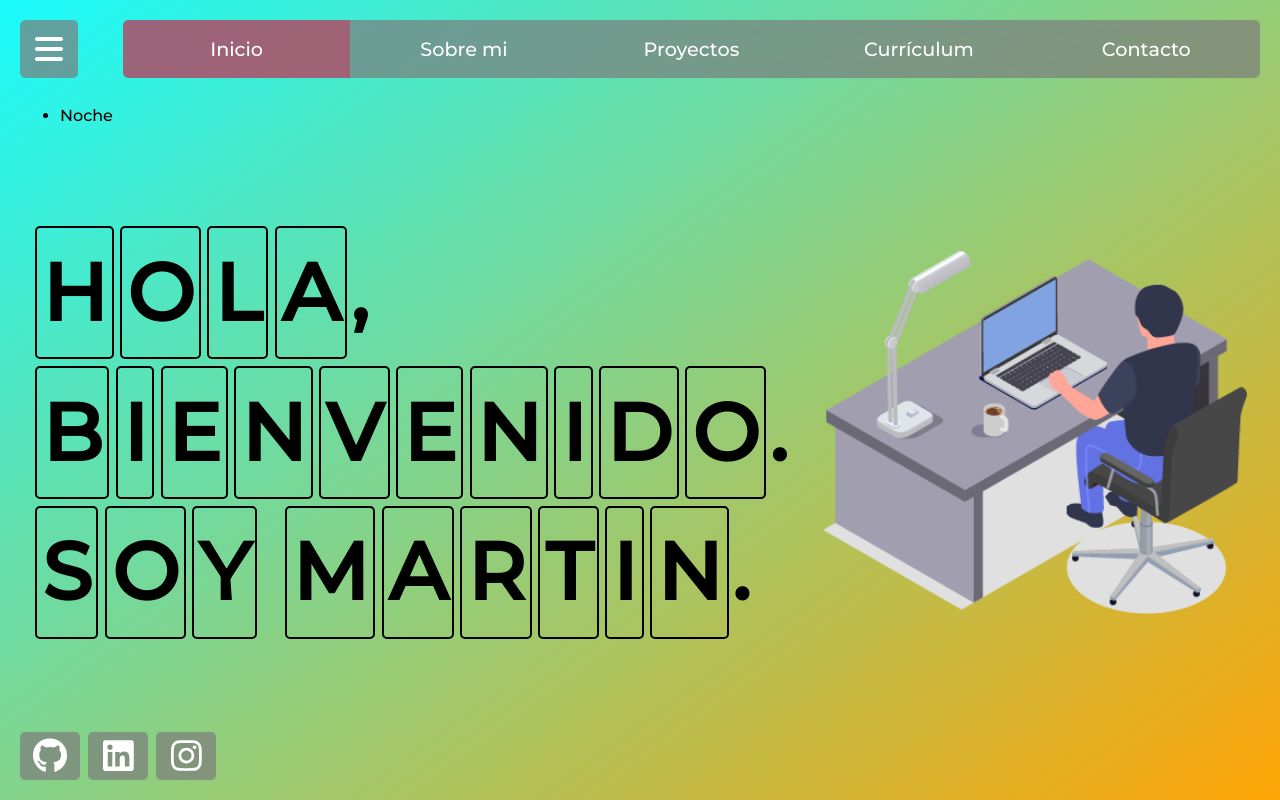
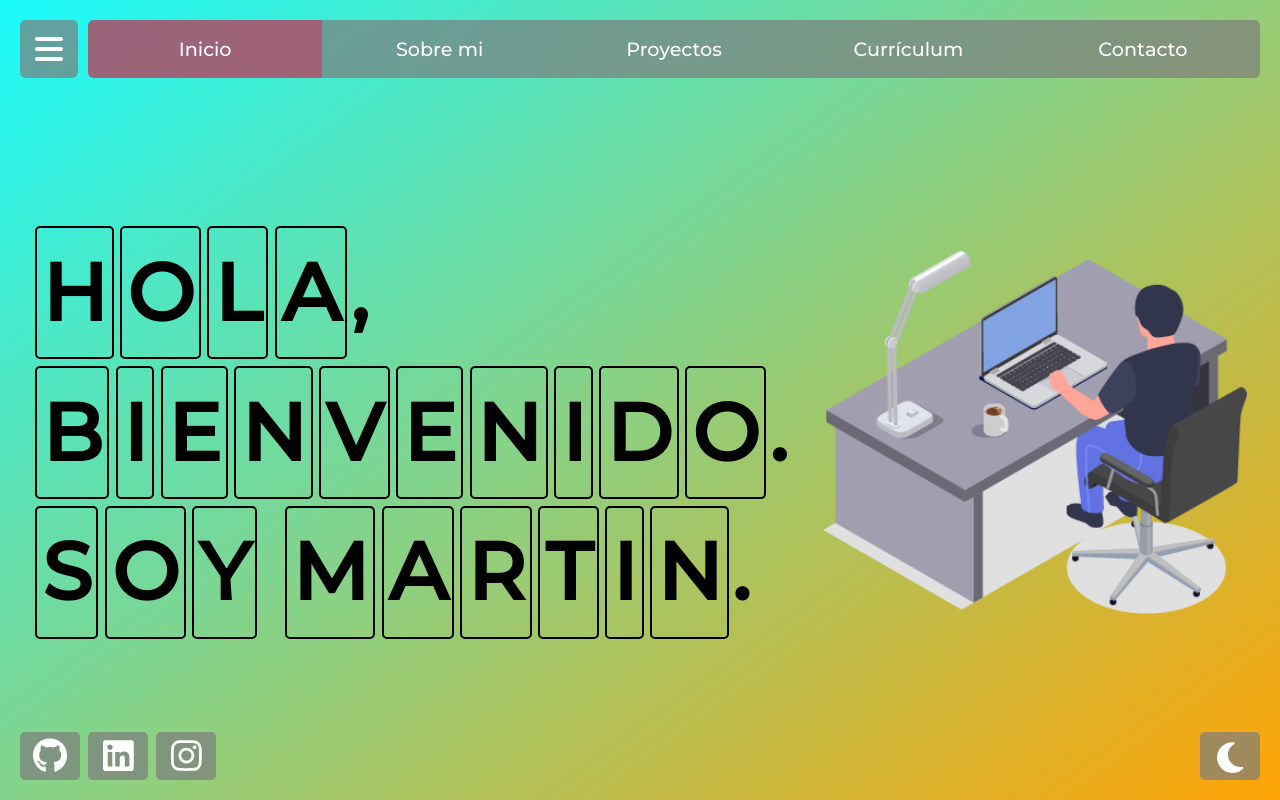
Before and after one commit to Martingago/martin-cv, a Vue app: page / in a window 1280 px wide. Built offline with nearby package versions, Linux system fonts and the light colour scheme; no server answers.

Commit message:
menu de darkmode ajustado

```diff
--- a/src/assets/css/navegador.css
+++ b/src/assets/css/navegador.css
@@ -9,7 +9,7 @@
         z-index: 999;
         transition: background-color .3s linear;
     }
-    .navigation-index li div {
+    .navigation-index li button {
         position: fixed;
         display: flex;
         justify-content: center;
@@ -23,7 +23,9 @@
         border-radius: 5px;
         backdrop-filter: blur(4px);
         cursor: pointer;
+        border: none;
         z-index: 999;
+        transition: all .3s linear;
     }
     .navegation-menu{
        display: none;
@@ -39,12 +41,10 @@
         grid-template-rows: 1fr auto;
         width: 100vw;
         height: 100vh;
-        padding-bottom: 20vh;
         background-color: rgb(255, 164, 5);
         background: var(--color-background);
+        transition: all .3s linear;
     }
-
-
 
     /* Boton de inicio */
     .expanded-movile-menu .main-menu-section .navigation-index {
@@ -52,7 +52,7 @@
         height: fit-content;
     }
 /* Boton MENU */
-.expanded-movile-menu .navigation-index li div {
+.expanded-movile-menu .navigation-index li button {
     position: relative;
 }
 
@@ -66,6 +66,7 @@
         margin: auto;
         border-radius: 5px;
         overflow: hidden;
+        transition: all .3s linear;
     }
 
     .expanded-movile-menu .main-menu-section .navegation-menu li{
@@ -84,20 +85,18 @@
         text-decoration: none;
         background-color: var(--colormenu);
         border-radius: 5px;
+        transition: all .3s linear;
     }
     .expanded-movile-menu .main-menu-section .navegation-menu li .router-link-exact-active{
         background-color: rgba(184, 64, 94, .8);
     }
 
-
-
 /*  Menu Footer */
 .expanded-movile-menu .main-menu-subfooter {
-    display: flex;
-    width: 100vw;
-    height: fit-content;
+    display: grid;
+    grid-template-rows: auto auto;
+    width: 100%;
     margin: auto;
-    overflow: hidden;
 }
 
 .expanded-movile-menu .main-menu-subfooter .navegation-social {
@@ -107,6 +106,7 @@
     width: inherit;
     gap: 1rem;
     margin: auto;
+    padding-bottom: 2.5rem;
 }
 
 .expanded-movile-menu .main-menu-subfooter .navegation-social li a {
@@ -120,7 +120,41 @@
     color: white;
     background-color: var(--colormenu);
     border-radius: 5px;
+    transition: all .3s linear;
 }
+
+/* toggle dark-mode */
+
+.toggle-dark-mode-nav{
+    display: flex;
+    align-items: flex-end;
+    justify-content: flex-end;
+    transition: all .5s linear;
+}
+    .toggle-dark-mode-nav li{
+        width: 60px;
+        height: 48px;
+        margin: 20px;
+    }
+    .toggle-dark-mode-nav li button{
+        width: inherit;
+        height: inherit;
+        border: none;
+        background-color: var(--colormenu);
+        backdrop-filter: blur(4px);
+        border-radius: 5px;
+        font-size: 2.2rem;
+        color: white;
+        cursor: pointer;
+        transition: all .3s linear;
+    }
+    .toggle-dark-mode-nav li button:hover{
+        background-color: var(--colormenu-hover);
+    }
+    .toggle-dark-mode-nav li button svg{
+        transition: all .2s linear;
+    }
+
 }
 
 @media screen and (min-width:1081px) {
@@ -167,7 +201,7 @@
     }
 
     /* Boton principal menu */
-    .main-menu-section .navigation-index li div {
+    .main-menu-section .navigation-index li button {
         display: flex;
         justify-content: center;
         align-items: center;
@@ -180,9 +214,11 @@
         background-color: var(--colormenu);
         backdrop-filter: blur(4px);
         font-size: 2rem;
+        border: none;
         padding: .5rem 1rem;
         border-radius: 5px;
-        cursor: pointer
+        cursor: pointer;
+        transition: all .3s linear;
     }
 
     /* Menu navegación */
@@ -211,11 +247,10 @@
 
     /* SUB-FOOTER SOCIAL MEDIA */
 
-
     .main-menu-subfooter .navegation-social {
         display: grid;
         width: fit-content;
-        grid-template-columns: auto auto auto;
+        grid-template-columns: repeat(3, auto);
         position: fixed;
         bottom: 0;
         gap: .5rem;
@@ -248,6 +283,37 @@
     .main-menu-subfooter .navegation-social li a:hover {
         background-color: var(--colormenu-hover);
     }
+    /* toggle dark mode */
+    .toggle-dark-mode-nav{
+        position: fixed;
+        display: grid;
+        bottom: 20px;
+        right: 20px;
+        margin: 20px;
+        transition: all .5s linear;
+    }
+        .toggle-dark-mode-nav li{
+            width: 60px;
+            height: 48px;
+        }
+        .toggle-dark-mode-nav li button{
+            width: inherit;
+            height: inherit;
+            border: none;
+            background-color: var(--colormenu);
+            backdrop-filter: blur(4px);
+            border-radius: 5px;
+            font-size: 2.2rem;
+            color: white;
+            cursor: pointer;
+            transition: all .3s linear;
+        }
+        .toggle-dark-mode-nav li button:hover{
+            background-color: var(--colormenu-hover);
+        }
+        .toggle-dark-mode-nav li button svg{
+            transition: all .2s linear;
+        }
 
 
 /* boton menu  */
@@ -265,5 +331,8 @@
 .expanded-movile-menu .navegation-social{
     transform: translateX(-400%);
 }
+.expanded-movile-menu .toggle-dark-mode-nav{
+    transform: translateX(400%);
+}
 
 }
--- a/src/assets/css/skeleton/skeleton-circle-images.css
+++ b/src/assets/css/skeleton/skeleton-circle-images.css
@@ -2,7 +2,7 @@
     width: 100%;
     max-width: 600px;
     margin: 1rem;
-    border-radius: 20px;
+    border-radius: 5px;
 }
 
 @media screen and (max-width:1200px) {
--- a/src/components/Navegador.vue
+++ b/src/components/Navegador.vue
@@ -5,9 +5,9 @@
             <nav class="main-menu-section">
                 <ul class="navigation-index">
                     <li>
-                        <div>
+                        <button>
                             <font-awesome-icon @click="isActive = !isActive" :icon="['fa', 'bars']"></font-awesome-icon>
-                        </div>
+                        </button>
                     </li>
                 </ul>
                 <ul class="navegation-menu">
@@ -25,11 +25,6 @@
                     </li>
                     <li>
                         <router-link @click="cerrarMenu" to="/contacto">Contacto</router-link>
-                    </li>
-                </ul>
-                <ul>
-                    <li>
-                        <div @click="toggleDarkMode">Noche</div>
                     </li>
                 </ul>
             </nav>
@@ -52,6 +47,14 @@
                         </a>
                     </li>
                 </ul>
+                <ul class="toggle-dark-mode-nav">
+                    <li>
+                        <button @click="toggleDarkMode">
+                            <font-awesome-icon v-if="darkMode" :icon="['fa', 'sun']"></font-awesome-icon>
+                            <font-awesome-icon v-else="darkMode" :icon="['fa', 'moon']"></font-awesome-icon>
+                        </button>
+                    </li>
+                </ul>
             </nav>
         </div>
     </div>
@@ -68,10 +71,11 @@ const darkMode = ref(false);
 const toggleDarkMode = () => {
     darkMode.value = !darkMode.value
     if(darkMode.value){
+        darkMode.value = true
         body.classList.add('dark-mode')}
     else{
+        darkMode.value = false
         body.classList.remove('dark-mode');
-        console.log("a")
     }
 
 }
--- a/src/hook/iconos.fontAwesome.js
+++ b/src/hook/iconos.fontAwesome.js
@@ -18,6 +18,8 @@ import { faPlus } from "@fortawesome/free-solid-svg-icons";
 import { faCircleChevronLeft } from "@fortawesome/free-solid-svg-icons";
 import { faCircleChevronRight } from "@fortawesome/free-solid-svg-icons";
 import { faTrash } from "@fortawesome/free-solid-svg-icons";
+import { faSun } from "@fortawesome/free-solid-svg-icons";
+import { faMoon } from "@fortawesome/free-solid-svg-icons";
 
 export const libraryIcons = () => { library.add(
   faBars,
@@ -37,5 +39,7 @@ export const libraryIcons = () => { library.add(
   faCircleChevronLeft,
   faCircleChevronRight,
   faTrash,
+  faSun,
+  faMoon
 );
 }
```
